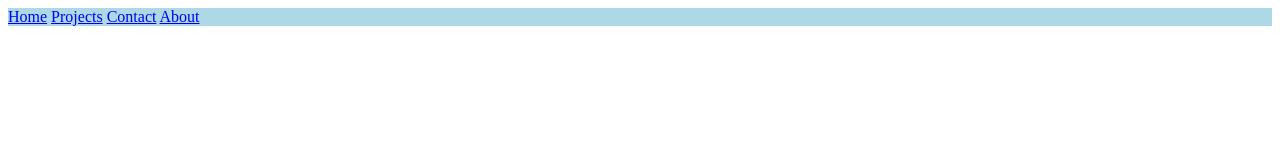
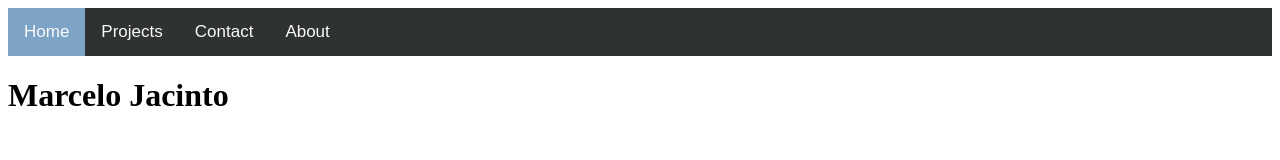
Before and after one commit to MarceloJacinto/project0, a plain HTML site: page index.html in a window 1280 px wide. Drawn offline with Linux system fonts and the light colour scheme.

Commit message:
Changed css style sheet to navbar since it only affects the navbar. Updated index.html

```diff
--- a/index.html
+++ b/index.html
@@ -2,7 +2,8 @@
 <html>
     <head>
         <title>Marcelo Jacinto</title>
-        <link rel="stylesheet" href="design.css">
+        <meta name="viewport" content="width=device-width, initial-scale=1.0">
+        <link rel="stylesheet" href="navbar.css">
     </head>
     <body>
         <div class="topnav">
@@ -11,5 +12,9 @@
             <a href="#contact">Contact</a>
             <a href="#about">About</a>
         </div>
+
+        <div>
+            <h1 id="big-title">Marcelo Jacinto</h1>
+        </div>
     </body>
 </html>
--- /dev/null
+++ b/navbar.css
@@ -0,0 +1,26 @@
+/* Add a black background color to the top navigation */
+.topnav {
+    background-color: rgb(46, 50, 51);
+    overflow: hidden;
+}
+
+/* Style the links inside the navigation bar */
+.topnav > a {
+    float:left;
+    color: rgb(250, 250, 250);
+    text-align: center;
+    padding: 14px 16px;
+    text-decoration: none;
+    font-size: 17px;
+    font-family: Arial, Helvetica, sans-serif;
+}
+
+/* Change the color of links on hover */
+a:hover {
+    background-color: rgb(92, 101, 104);
+}
+
+/* Add a color to the active/current link */
+.topnav a.active {
+    background-color: rgb(125, 163, 199);
+}
```
